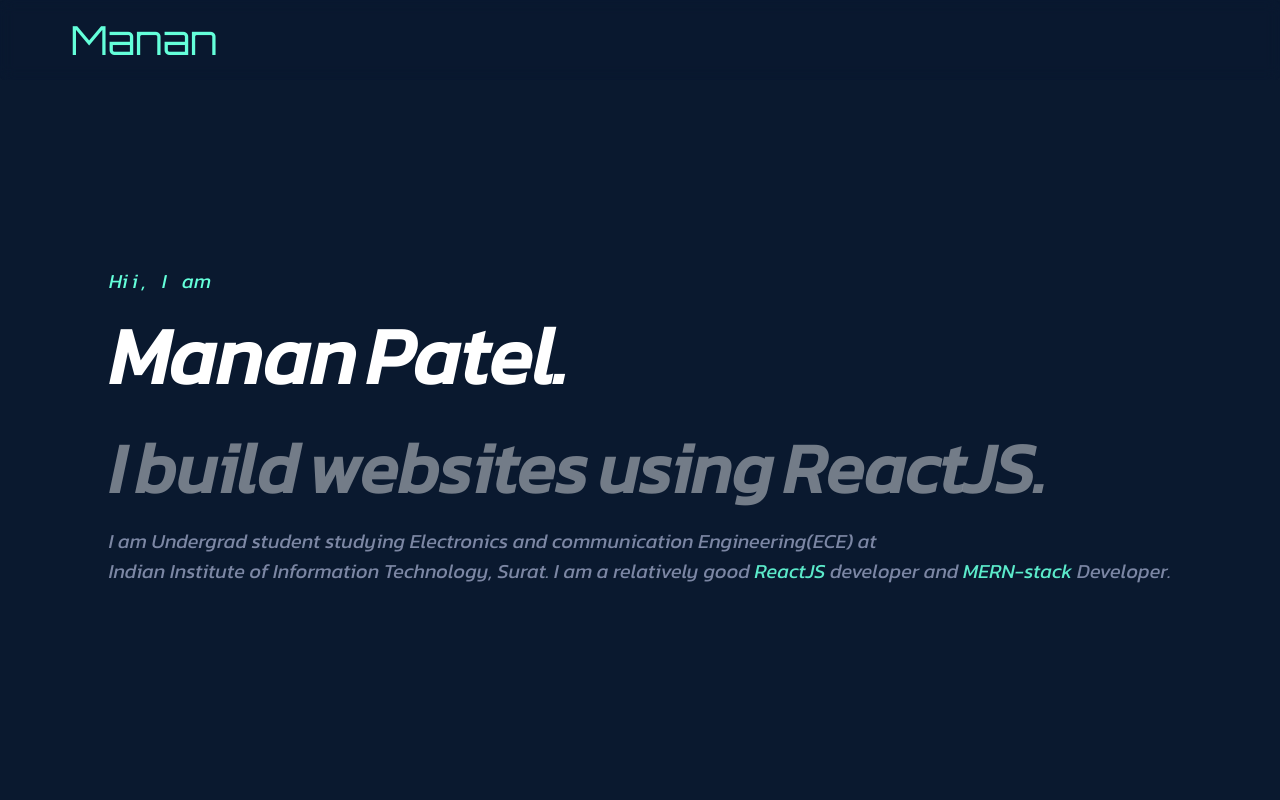
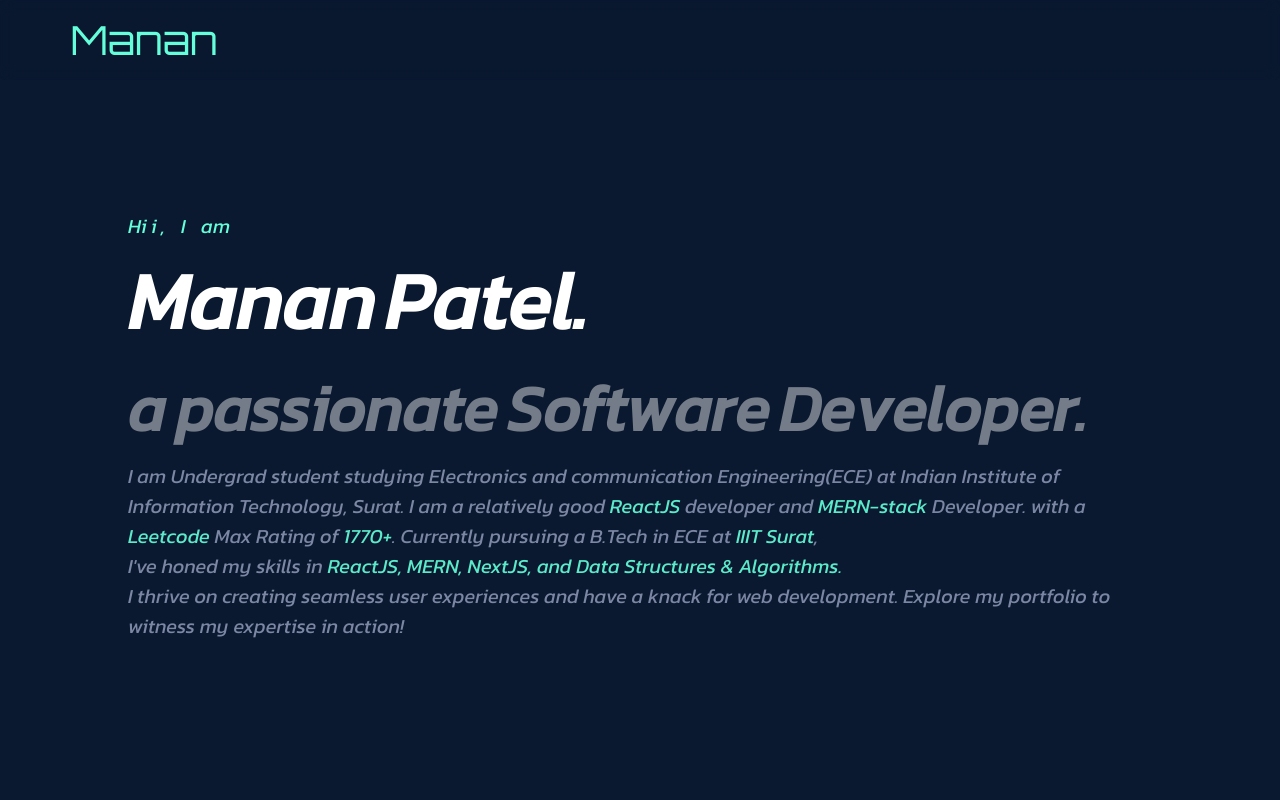
Before and after one commit to 07manan/my-portfolio, a React (Create React App) app: page / in a window 1280 px wide. Shown: the top 800 px of the page. Built offline with nearby package versions, Linux system fonts and the light colour scheme.

Commit message:
Minor refactor and resume update

```diff
--- a/package.json
+++ b/package.json
@@ -9,7 +9,7 @@
     "@testing-library/user-event": "^13.5.0",
     "react": "^18.1.0",
     "react-dom": "^18.1.0",
-    "react-icons": "^4.4.0",
+    "react-icons": "^4.10.1",
     "react-router-dom": "^6.3.0",
     "react-scripts": "5.0.1",
     "react-toastify": "^9.0.0",
--- a/src/Components/AnimatedLetters.jsx
+++ b/src/Components/AnimatedLetters.jsx
@@ -1,7 +1,8 @@
 import React from "react";
 import "./animate.scss";
 
-function AnimatedLetters({ letterClass, strArray, idx }) {
+function AnimatedLetters({ letterClass, word, idx }) {
+  let strArray = word.split("");
   return (
     <span>
       {strArray.map((char, i) => {
--- a/src/Components/Greet.jsx
+++ b/src/Components/Greet.jsx
@@ -4,47 +4,52 @@ import AnimatedLetters from "./AnimatedLetters";
 import { BsMouse } from "react-icons/bs";
 
 function Greet() {
-  const hi = ["H", "i", "i", ",", " ", "I", " ", "a", "m"];
-  const name = ["M", "a", "n", "a", "n", " ", "P", "a", "t", "e", "l", "."];
-  const job = ["I", " ", "b", "u", "i", "l", "d", " "];
-
-  const websites = ["w", "e", "b", "s", "i", "t", "e", "s", " "];
-  const using = ["u", "s", "i", "n", "g", " "];
-  const reactJS = ["R", "e", "a", "c", "t", "J", "S", "."];
+  const hi = "Hii, I am";
+  const name = "Manan Patel.";
+  const tagLine = "a passionate Software Developer.";
+  let ind = hi.length + name.length - 1;
+  let isMobile = window.innerWidth < 1280;
 
   return (
-    <div id="greet">
+    <div id="greet" data-is-mobile={isMobile}>
       <div className="intro">
         <p className="hii-p">
-          <AnimatedLetters letterClass="hi" strArray={hi} idx={0} />
+          <AnimatedLetters letterClass="hi" word={hi} idx={0} />
         </p>
         <h1>
-          <AnimatedLetters letterClass="name" strArray={name} idx={9} />
+          <AnimatedLetters letterClass="name" word={name} idx={9} />
         </h1>
         {window.innerWidth >= 1280 ? (
           <h2>
-            <span>
-              <AnimatedLetters letterClass="job" strArray={job} idx={21} />
-            </span>
-            <span>
-              <AnimatedLetters letterClass="job" strArray={websites} idx={29} />
-            </span>
-            <span>
-              <AnimatedLetters letterClass="job" strArray={using} idx={38} />
-            </span>
-            <span>
-              <AnimatedLetters letterClass="job" strArray={reactJS} idx={44} />
-            </span>
+            {tagLine.split(" ").map((word, k) => {
+              let i = ind;
+              ind += word.length + 1;
+              word += " ";
+              return (
+                <AnimatedLetters
+                  key={k}
+                  letterClass="job"
+                  word={word}
+                  idx={i}
+                />
+              );
+            })}
           </h2>
         ) : (
-          <h2 className="job-mobile">I build websites using ReactJS.</h2>
+          <h2 className="job-mobile">{tagLine}</h2>
         )}
-        <p className={window.innerWidth >= 1280 ? "exp" : "exp-mobile"}>
+        <p className={isMobile ? "exp-mobile" : "exp"}>
           I am Undergrad student studying Electronics and communication
-          Engineering(ECE) at
-          <br /> Indian Institute of Information Technology, Surat. I am a
+          Engineering(ECE) at Indian Institute of Information Technology, Surat. I am a
           relatively good <span>ReactJS</span> developer and
           <span> MERN-stack</span> Developer.
+          with a <span>Leetcode</span> Max Rating of <span>1770+</span>.
+          Currently pursuing a B.Tech in ECE at <span>IIIT Surat</span>,
+          <br /> I've honed my skills in{" "}
+          <span>ReactJS, MERN, NextJS, and Data Structures & Algorithms.</span>
+          <br /> I thrive on creating seamless user experiences and have a knack
+          for web development. Explore my portfolio to witness my expertise in
+          action!
         </p>
         <p className="downarrow">
           <BsMouse onClick={() => window.scrollTo(0, window.innerHeight + 1)} />
--- a/src/Components/Skills.jsx
+++ b/src/Components/Skills.jsx
@@ -7,6 +7,7 @@ import { SiMongodb } from "react-icons/si";
 import { IoLogoNodejs } from "react-icons/io";
 import { SiNetlify } from "react-icons/si";
 import { SiNextdotjs } from "react-icons/si";
+import { TbBinaryTree } from "react-icons/tb";
 import useInView from "../hooks/useInView";
 
 function Skills() {
@@ -23,6 +24,10 @@ function Skills() {
   }, [inView]);
 
   const skills = [
+    {
+      name: "DSA",
+      icon: <TbBinaryTree />,
+    },
     {
       name: "React",
       icon: <FaReact />,
--- a/src/Components/comp.css
+++ b/src/Components/comp.css
@@ -296,6 +296,11 @@ body {
     flex-direction: column;
     justify-content: center;
     align-items: center;
+    padding: 0 10vw;
+}
+
+#greet[data-is-mobile="true"] {
+    padding: 0 5vw;
 }
 
 
@@ -318,14 +323,14 @@ body {
 
 #greet h1 {
     color: white;
-    font-size: 500%;
+    font-size: 5rem;
     height: fit-content;
     margin: 0;
 }
 
 #greet h2 {
     color: rgba(255, 255, 255, 0.433);
-    font-size: 5.5vw;
+    font-size: 5vw;
     height: fit-content;
     margin: 0;
 }
@@ -340,7 +345,7 @@ body {
 #greet .exp-mobile {
     color: var(--secondary-color);
     font-size: 3vw;
-    margin-top: 5px;
+    margin-top: 50px;
     opacity: 0;
     animation: slideup 0.5s 3.3s forwards;
 }
```
Also changed, not shown: 2 other files (tests, documents, lock files or other folders).
